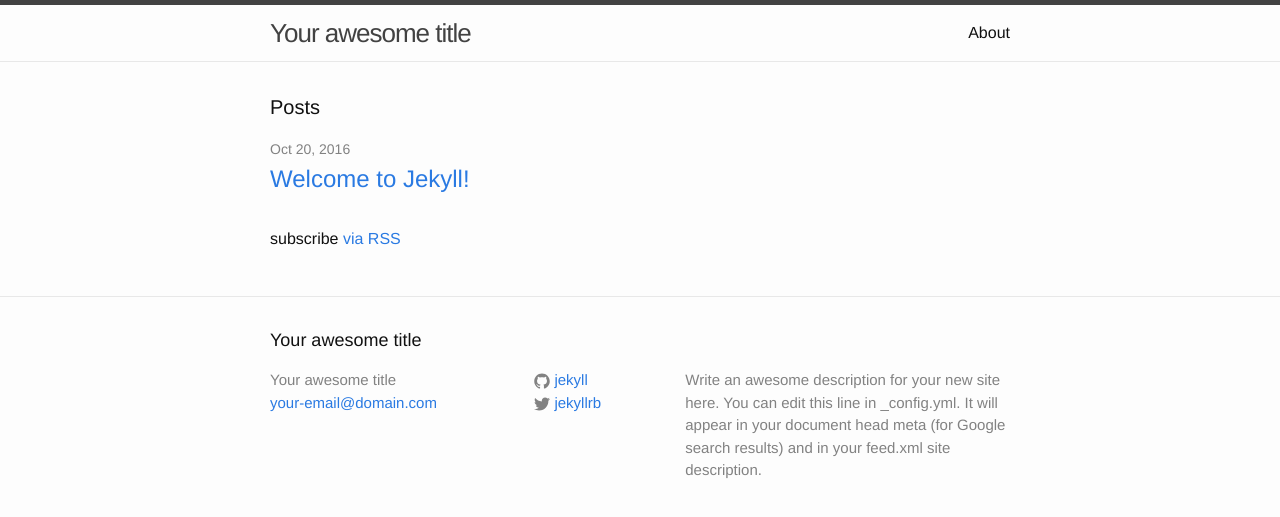
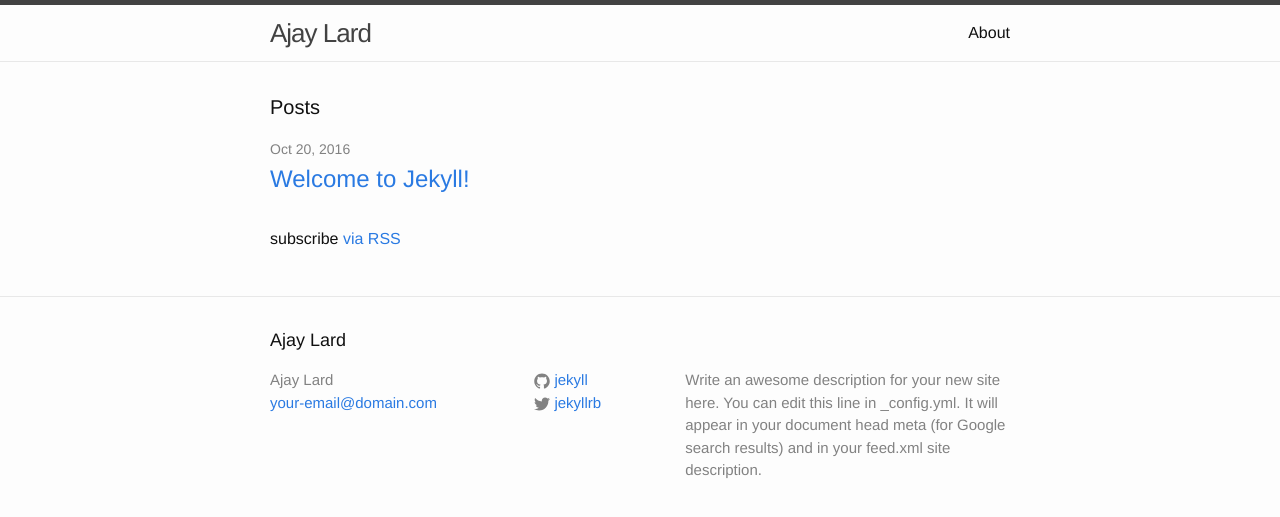
Before and after one commit to ajaylard/ajaylard.github.io, a Jekyll site: the page built from index.md, in a window 1280 px wide. Shown: the top 517 px of the page. Built offline with Jekyll 4.4.1, drawn with Linux system fonts in a browser that asks for light colours.

Commit message:
Changed title

```diff
--- a/_config.yml
+++ b/_config.yml
@@ -13,7 +13,7 @@
 # you will see them accessed via {{ site.title }}, {{ site.email }}, and so on.
 # You can create any custom variable you would like, and they will be accessible
 # in the templates via {{ site.myvariable }}.
-title: Your awesome title
+title: Ajay Lard
 email: your-email@domain.com
 description: > # this means to ignore newlines until "baseurl:"
   Write an awesome description for your new site here. You can edit this
```
